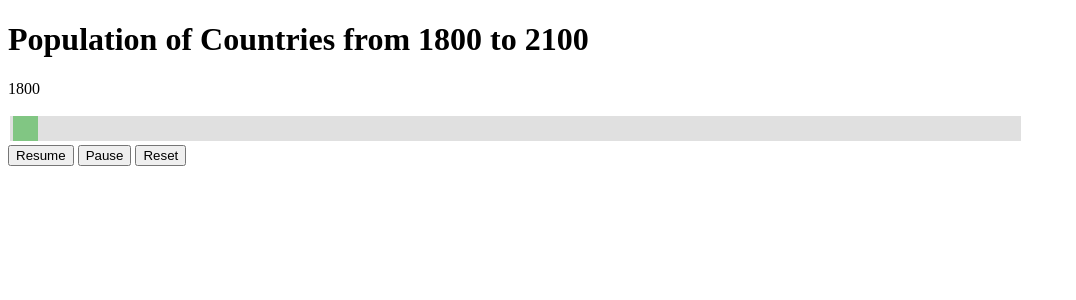
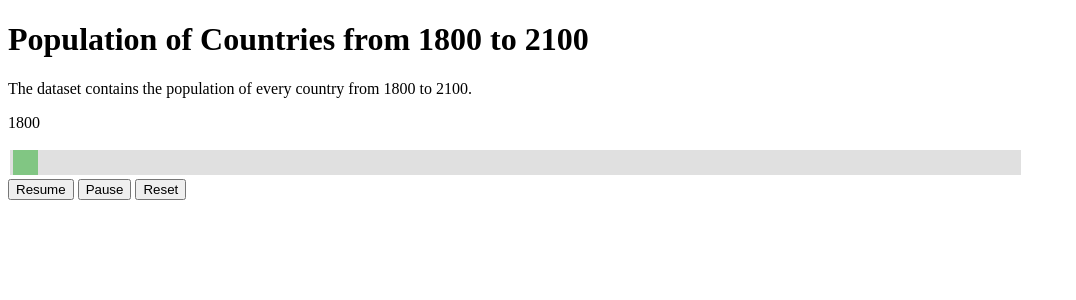
Before and after one commit to weiwenzhou/No-Face, a Flask app: page / in a window 1280 px wide. Shown: the top 300 px of the page, without its empty margins (0-1076 px from the left). Run offline with Flask 2, Linux system fonts and the light colour scheme; data that the repository does not hold is empty.

Commit message:
added description of dataset

```diff
--- a/templates/index.html
+++ b/templates/index.html
@@ -42,6 +42,7 @@
     <h1>Population of Countries from 1800 to 2100</h1>
   </head>
   <body>
+    <p>The dataset contains the population of every country from 1800 to 2100.</p>
     <div class="slidecontainer">
       <p id="slider_val">1800</p>
       <input type="range" min="1800" max="2100" value="1801" class="slider" id="slider" oninput="document.getElementById('slider_val').innerHTML = this.value"></input>
```
